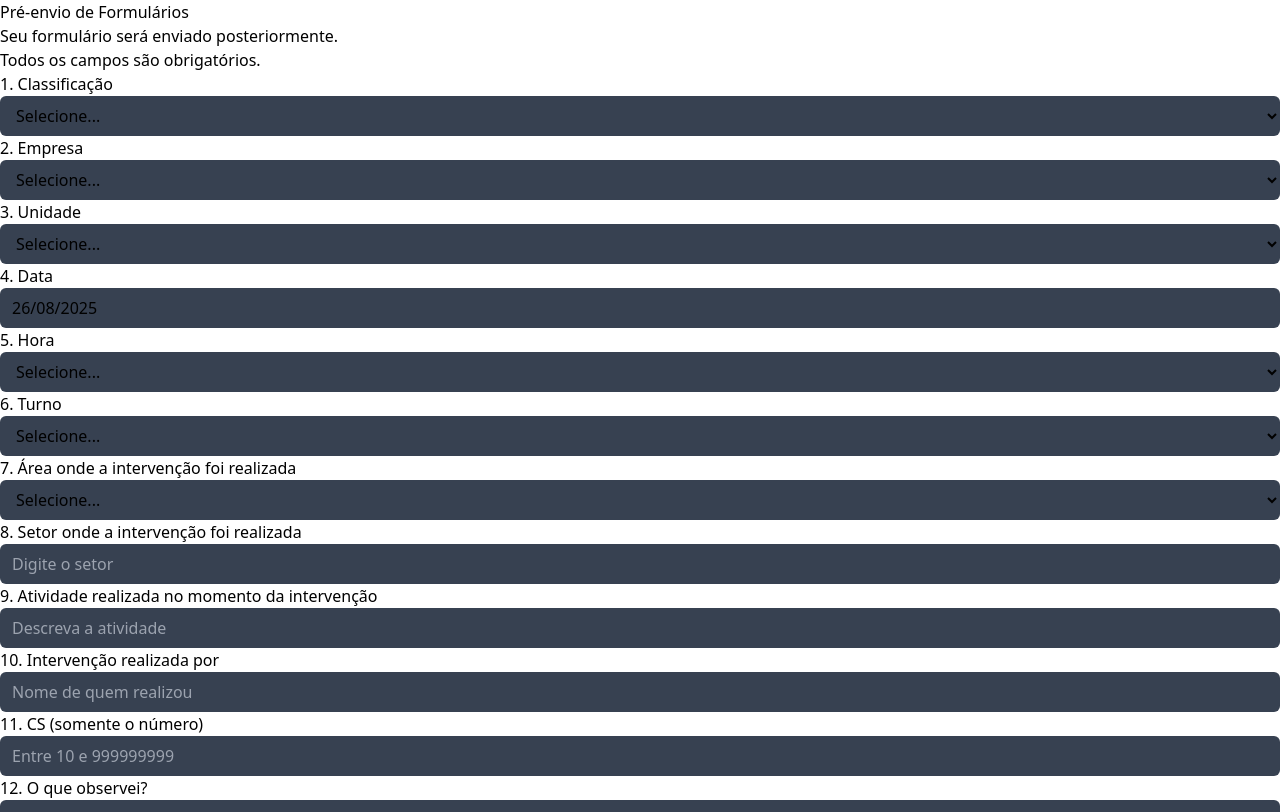
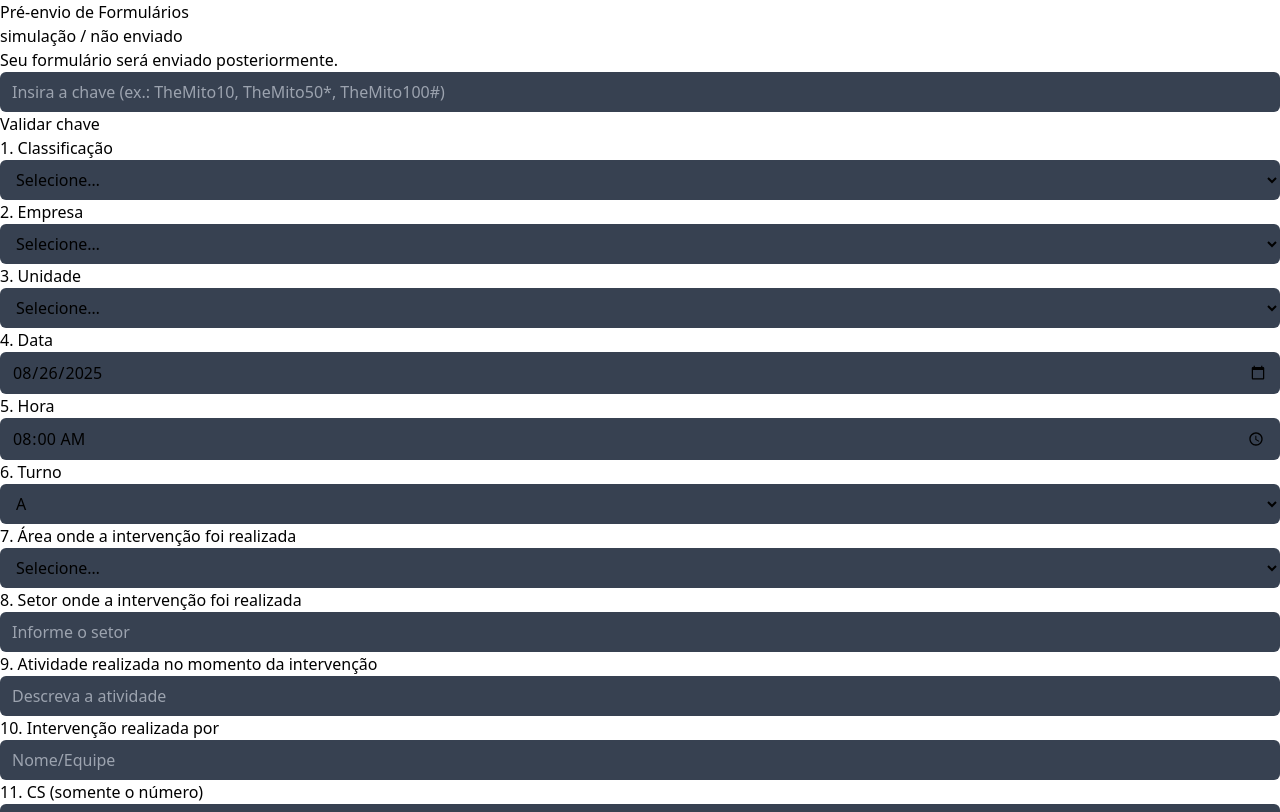
Before and after one commit to themitopc-source/automacao-formulario, a React (Vite) app: page / in a window 1280 px wide. Shown: the top 812 px of the page. Built offline with nearby package versions, Linux system fonts and the light colour scheme.

Commit message:
automacao-formulario

```diff
--- a/src/PreEnvioForms.tsx
+++ b/src/PreEnvioForms.tsx
@@ -1,140 +1,68 @@
-import React, { useMemo, useState, useEffect } from "react";
+import React, { useMemo, useState } from "react";
 
-/** ===================== CONSTANTES ===================== */
-
+/** ================== LISTAS ================== */
 const CLASSIFICACOES = [
   "Quase acidente",
-  "Comportamento inseguro",
   "Condição insegura",
+  "Ato inseguro",
+  "Outro",
 ];
 
-const EMPRESAS = ["Raízen", "Contratada"];
-
-const UNIDADES = [
-  "Araraquara","Barra","Benalcool","Bonfim","Caarapó","Continental","Costa Pinto",
-  "Destivale","Diamante","Dois Córregos","Gasa","Ipaussu","Jataí","Junqueira",
-  "Lagoa da Prata","Leme","Maracaí","MB","Mundial","Paraguaçú","Paraíso",
-  "Passa Tempo","Rafard","Rio Brilhante","Santa Cândida","Santa Elisa",
-  "Santa Helena","São Francisco","Serra","Tarumã","Univalem","Vale do Rosário"
+const EMPRESAS = ["Raízen", "Terceiros", "Outra"];
+const UNIDADES = ["Vale do Rosário", "Unidade A", "Unidade B"];
+const TURNOS = ["A", "B", "C", "ADM"];
+const AREAS = ["Administrativo", "Operacional", "Manutenção", "Segurança"];
+const OBSERVACOES = [
+  "Uso incorreto de EPI",
+  "Armazenamento inadequado",
+  "Sinalização ausente",
+  "Ordem e limpeza",
+  "Outra",
 ];
 
-const HORAS = (() => {
-  const v: string[] = [];
-  for (let h = 0; h < 24; h++) {
-    v.push(`${String(h).padStart(2, "0")}:00`);
-    v.push(`${String(h).padStart(2, "0")}:30`);
-  }
-  return v;
-})();
-
-const TURNOS = ["A", "B", "C"];
-
-const AREAS = ["Adm", "Agr", "Alm", "Aut", "Biogás", "E2G", "Ind"];
-
-const OBSERVACOES = [
-  "Condição estrutural do equipamento","Condição estrutural do local",
-  "Construção civil","COVID","Descarte de lixo","Direção segura",
-  "Elevação e movimentação de carga","Espaço Confinado","LOTO",
-  "Meio Ambiente - Fumaça Preta","Meio Ambiente - Resíduos",
-  "Meio Ambiente - Vazamentos","Meio Ambiente - Vinhaça",
-  "Mov. cargas e interface Homem Máquina","Permissão de Serviços e procedimentos",
-  "Regra dos três pontos","Segurança de processo (Aplicável na Indústria)",
-  "Serviço elétrico","Serviços a quente","Trabalho em Altura",
-  "Uso de EPIS","5S"
-];
-
-const GLOBAL_DAILY_LIMIT = 10;
-
-/** ===================== HELPERS ===================== */
-
-function hojeKey() {
-  const d = new Date();
-  return `${d.getFullYear()}-${String(d.getMonth() + 1).padStart(2, "0")}-${String(
-    d.getDate()
-  ).padStart(2, "0")}`;
-}
-const LS_KEY_COUNT = "preenvio_used_" + hojeKey();
-
-function getUsedToday(): number {
-  const raw = localStorage.getItem(LS_KEY_COUNT);
-  return raw ? Number(raw) || 0 : 0;
-}
-function addUsedToday(qtd: number) {
-  const cur = getUsedToday();
-  localStorage.setItem(LS_KEY_COUNT, String(cur + qtd));
-}
-
-function toDDMMYYYY(d: Date) {
-  const dd = String(d.getDate()).padStart(2, "0");
-  const mm = String(d.getMonth() + 1).padStart(2, "0");
-  const yyyy = d.getFullYear();
-  return `${dd}/${mm}/${yyyy}`;
-}
-
-function ddmmyyyyIsValid(v: string) {
-  // dd/mm/yyyy básico
-  const m = v.match(/^(\d{2})\/(\d{2})\/(\d{4})$/);
-  if (!m) return false;
-  const dd = Number(m[1]);
-  const mm = Number(m[2]);
-  const yyyy = Number(m[3]);
-  const d = new Date(yyyy, mm - 1, dd);
-  return d.getFullYear() === yyyy && d.getMonth() === mm - 1 && d.getDate() === dd;
-}
-
-async function salvarNoServidor(payload: any) {
-  const res = await fetch("/api/save", {
-    method: "POST",
-    headers: { "Content-Type": "application/json" },
-    body: JSON.stringify(payload),
-  });
-  let data: any = {};
-  try {
-    data = await res.json();
-  } catch {}
-  if (!res.ok || !data?.ok) {
-    const msg =
-      data?.error || `Falha ao salvar (HTTP ${res.status}). Verifique as variáveis no Vercel.`;
-    throw new Error(msg);
-  }
-  return data as { ok: true; path: string; content_sha: string; commit_sha: string };
-}
-
-/** ===================== TIPO DO FORM ===================== */
-
-type FormData = {
+/** ================== TIPOS ================== */
+type Form = {
   classificacao: string;
   empresa: string;
   unidade: string;
-  data: string; // dd/mm/yyyy
-  hora: string;
+  data: string; // yyyy-mm-dd
+  hora: string; // HH:mm
   turno: string;
   area: string;
   setor: string;
   atividade: string;
-  intervencao: string;
-  cs: string;
+  por: string;
+  cs: string; // número string
   observacao: string;
   descricao: string;
   fiz: string;
 };
 
-type Errors = Partial<Record<keyof FormData, string>>;
+type Errors = Partial<Record<keyof Form, string>>;
 
-/** ===================== COMPONENTE ===================== */
+/** Util: hoje em yyyy-mm-dd */
+function todayISO() {
+  const d = new Date();
+  const y = d.getFullYear();
+  const m = String(d.getMonth() + 1).padStart(2, "0");
+  const day = String(d.getDate()).padStart(2, "0");
+  return `${y}-${m}-${day}`;
+}
 
+/** ================== COMPONENTE ================== */
 export default function PreEnvioForms() {
-  const [form, setForm] = useState<FormData>({
+  /** ---------- estado do formulário ---------- */
+  const [form, setForm] = useState<Form>({
     classificacao: "",
     empresa: "",
     unidade: "",
-    data: toDDMMYYYY(new Date()),
-    hora: "",
-    turno: "",
+    data: todayISO(),
+    hora: "08:00",
+    turno: "A",
     area: "",
     setor: "",
     atividade: "",
-    intervencao: "",
+    por: "",
     cs: "",
     observacao: "",
     descricao: "",
@@ -146,232 +74,306 @@ export default function PreEnvioForms() {
   const [progress, setProgress] = useState(0);
   const [step, setStep] = useState("");
 
-  const used = getUsedToday();
-  const remaining = Math.max(0, GLOBAL_DAILY_LIMIT - used);
+  /** ---------- CHAVE / LIMITE POR DIA ---------- */
+  const [licKey, setLicKey] = useState("");
+  const [licStatus, setLicStatus] = useState<null | {
+    ok: boolean;
+    msg: string;
+    id?: string;
+    limit?: number;
+  }>(null);
+  const [dailyLimit, setDailyLimit] = useState<number>(0);
+  const [used, setUsed] = useState<number>(0);
 
-  useEffect(() => {
-    // Atualiza o título com limite usado
-    document.title = `Pré-envio (${used}/${GLOBAL_DAILY_LIMIT})`;
-  }, [used]);
+  const todayStr = useMemo(() => todayISO(), []);
 
-  const exampleDates10 = useMemo(() => {
-    const hoje = new Date();
-    return Array.from({ length: 3 })
-      .map((_, i) => toDDMMYYYY(new Date(hoje.getFullYear(), hoje.getMonth(), hoje.getDate() - i)))
-      .join(", ") + ", ...";
-  }, []);
+  function keyInfo(key: string) {
+    const k = key.trim();
+    if (/^themito10$/i.test(k)) return { valid: true, id: "TheMito10", limit: 10 as const };
+    if (/^themito50\*$/i.test(k)) return { valid: true, id: "TheMito50*", limit: 50 as const };
+    if (/^themito100#$/i.test(k)) return { valid: true, id: "TheMito100#", limit: 100 as const };
+    return { valid: false as const };
+  }
 
-  function onChange(e: React.ChangeEvent<HTMLInputElement | HTMLTextAreaElement | HTMLSelectElement>) {
+  function usageKey(id: string) {
+    return `usage:${id}:${todayStr}`;
+  }
+
+  function loadUsage(id: string) {
+    const val = Number(localStorage.getItem(usageKey(id)) || "0");
+    setUsed(isNaN(val) ? 0 : val);
+  }
+
+  function saveUsage(id: string, value: number) {
+    localStorage.setItem(usageKey(id), String(value));
+    setUsed(value);
+  }
+
+  function validarChave() {
+    const info = keyInfo(licKey);
+    if (!info.valid) {
+      setLicStatus({ ok: false, msg: "Chave inválida." });
+      setDailyLimit(0);
+      setUsed(0);
+      return;
+    }
+    setLicStatus({
+      ok: true,
+      msg: `Chave válida. Limite diário: ${info.limit}.`,
+      id: info.id,
+      limit: info.limit,
+    });
+    setDailyLimit(info.limit!);
+    loadUsage(info.id!);
+  }
+
+  /** ---------- handlers ---------- */
+  function onChange(e: React.ChangeEvent<HTMLInputElement | HTMLSelectElement | HTMLTextAreaElement>) {
     const { name, value } = e.target;
     setForm((f) => ({ ...f, [name]: value }));
-    // limpa erro do campo ao digitar
     setErrors((err) => ({ ...err, [name]: undefined }));
   }
 
-  function validate(f: FormData): Errors {
+  /** validação obrigatória + CS número */
+  function validate(): boolean {
     const e: Errors = {};
-    const REQ = "Esta pergunta é obrigatória.";
-
-    if (!f.classificacao) e.classificacao = REQ;
-    if (!f.empresa) e.empresa = REQ;
-    if (!f.unidade) e.unidade = REQ;
-
-    if (!f.data) e.data = REQ;
-    else if (!ddmmyyyyIsValid(f.data)) e.data = "Informe a data no formato dd/mm/aaaa.";
-
-    if (!f.hora) e.hora = REQ;
-    if (!f.turno) e.turno = REQ;
-    if (!f.area) e.area = REQ;
-
-    if (!f.setor) e.setor = REQ;
-    if (!f.atividade) e.atividade = REQ;
-    if (!f.intervencao) e.intervencao = REQ;
-
-    if (!f.cs) e.cs = REQ;
-    else if (!/^\d+$/.test(f.cs) || Number(f.cs) < 10 || Number(f.cs) > 999999999) {
+    const req: (keyof Form)[] = [
+      "classificacao",
+      "empresa",
+      "unidade",
+      "data",
+      "hora",
+      "turno",
+      "area",
+      "setor",
+      "atividade",
+      "por",
+      "cs",
+      "observacao",
+      "descricao",
+      "fiz",
+    ];
+    req.forEach((k) => {
+      const v = (form[k] ?? "").toString().trim();
+      if (!v) e[k] = "Esta pergunta é obrigatória.";
+    });
+    // CS numérico entre 10 e 999999999
+    const csn = Number(form.cs);
+    if (!Number.isFinite(csn) || csn < 10 || csn > 999999999) {
       e.cs = "Informe um número entre 10 e 999999999.";
     }
-
-    if (!f.observacao) e.observacao = REQ;
-    if (!f.descricao) e.descricao = REQ;
-    if (!f.fiz) e.fiz = REQ;
-
-    return e;
+    setErrors(e);
+    return Object.keys(e).length === 0;
   }
 
-  async function gerar(lote10: boolean) {
-    if (running) return;
+  /** gera entradas e envia para API /api/save (salva no GitHub) */
+  async function gerar(isLote: boolean) {
+    const countToUse = isLote ? 10 : 1;
 
-    // Limite diário
-    if (remaining <= 0) {
-      alert(`Limite diário atingido (${GLOBAL_DAILY_LIMIT}/${GLOBAL_DAILY_LIMIT}). Tente amanhã.`);
+    if (!licStatus?.ok || !licStatus.id || !dailyLimit) {
+      alert("Valide uma chave primeiro.");
       return;
     }
 
-    // Validação
-    const v = validate(form);
-    setErrors(v);
-    const hasError = Object.values(v).some(Boolean);
-    if (hasError) {
-      // foca no primeiro erro
-      const first = Object.entries(v).find(([, msg]) => msg);
-      if (first) {
-        const el = document.querySelector(`[name="${first[0]}"]`) as HTMLElement | null;
-        el?.focus();
-      }
+    const remaining = dailyLimit - used;
+    if (remaining <= 0) {
+      alert("Limite diário atingido para esta chave.");
+      return;
+    }
+    if (countToUse > remaining) {
+      alert(`Restam apenas ${remaining} envios hoje para esta chave.`);
       return;
     }
 
+    if (!validate()) {
+      window.scrollTo({ top: 0, behavior: "smooth" });
+      return;
+    }
+
+    setRunning(true);
+    setProgress(0);
+    setStep("Preparando…");
+
     try {
-      setRunning(true);
-      setProgress(0);
-      setStep("Preparando pacote...");
+      // monta as N entradas (retrocedendo a data no modo 10x)
+      const items: any[] = [];
+      for (let i = 0; i < countToUse; i++) {
+        const d = new Date(form.data);
+        d.setDate(d.getDate() - (isLote ? i : 0));
+        const yyyy = d.getFullYear();
+        const mm = String(d.getMonth() + 1).padStart(2, "0");
+        const dd = String(d.getDate()).padStart(2, "0");
+        const dataISO = `${yyyy}-${mm}-${dd}`;
 
-      if (!lote10) {
-        // 1x
-        const payload = {
-          tipo: "single",
-          quando: new Date().toISOString(),
-          dados: form,
-          info: { notice: "Seu formulário será enviado posteriormente." },
-        };
+        items.push({
+          ...form,
+          data: dataISO,
+          _meta: {
+            origem: "preenvio",
+            createdAt: new Date().toISOString(),
+            chave: licStatus.id,
+            lote: isLote,
+          },
+        });
+      }
 
-        setStep("Salvando no servidor...");
-        const r = await salvarNoServidor(payload);
-        setProgress(100);
-        addUsedToday(1);
-        alert(`Pacote gerado e arquivado: ${r.path}`);
-      } else {
-        // 10x com datas retroativas
-        const hoje = new Date();
-        const itens = Array.from({ length: Math.min(10, remaining) }).map((_, i) => {
-          const d = new Date(hoje);
-          d.setDate(d.getDate() - i);
-          return { ...form, data: toDDMMYYYY(d) };
+      // envia uma a uma para a API
+      for (let i = 0; i < items.length; i++) {
+        setStep(`Salvando ${i + 1} de ${items.length}…`);
+        const r = await fetch("/api/save", {
+          method: "POST",
+          headers: { "Content-Type": "application/json" },
+          body: JSON.stringify(items[i]),
         });
+        const j = await r.json();
+        if (!j.ok) throw new Error(j.error || "Falha ao salvar.");
+        setProgress(Math.round(((i + 1) / items.length) * 100));
+      }
 
-        // Simula progresso
-        for (let i = 0; i <= 70; i += 10) {
-          setProgress(i);
-          await new Promise((res) => setTimeout(res, 80));
-        }
-
-        setStep("Salvando lote no servidor...");
-        const payload = {
-          tipo: "lote10",
-          quando: new Date().toISOString(),
-          itens,
-          info: { notice: "Seu formulário será enviado posteriormente." },
-        };
-        const r = await salvarNoServidor(payload);
-        setProgress(100);
-        addUsedToday(itens.length);
-        alert(`Lote (${itens.length}x) arquivado: ${r.path}`);
-      }
+      saveUsage(licStatus.id!, used + countToUse);
+      setStep("Concluído!");
+      alert(`${countToUse} registro(s) salvo(s) com sucesso.`);
     } catch (err: any) {
       console.error(err);
-      alert(`Falha ao salvar: ${err?.message || err}`);
+      alert(`Erro: ${err?.message || err}`);
     } finally {
       setRunning(false);
-      setStep("");
-      setProgress(0);
+      setTimeout(() => setStep(""), 1500);
     }
   }
 
+  /** exemplo de datas mostradas no tooltip do botão 10x */
+  const exampleDates10 = useMemo(() => {
+    const base = new Date(form.data || todayStr);
+    const arr: string[] = [];
+    for (let i = 0; i < 3; i++) {
+      const d = new Date(base);
+      d.setDate(base.getDate() - i);
+      const yyyy = d.getFullYear();
+      const mm = String(d.getMonth() + 1).padStart(2, "0");
+      const dd = String(d.getDate()).padStart(2, "0");
+      arr.push(`${dd}/${mm}/${yyyy}`);
+    }
+    return `${arr[0]}, ${arr[1]}, ${arr[2]}…`;
+  }, [form.data, todayStr]);
+
   return (
-    <div className="min-h-screen bg-gray-900 text-gray-100">
-      <header className="px-5 py-4 border-b border-gray-800">
-        <h1 className="text-xl font-semibold">Pré-envio de Formulários</h1>
-        <p className="text-sm text-gray-300 mt-1">
-          Seu formulário será enviado posteriormente.
-        </p>
+    <div className="min-h-screen bg-[#0f172a] text-white">
+      <header className="max-w-5xl mx-auto px-4 pt-8 pb-2">
+        <div className="flex items-center justify-between">
+          <h1 className="text-2xl font-semibold">Pré-envio de Formulários</h1>
+          <span className="text-xs rounded-full border border-yellow-600/70 px-3 py-1 text-yellow-400">
+            simulação / não enviado
+          </span>
+        </div>
+        <div className="text-sm text-gray-300 mt-2">Seu formulário será enviado posteriormente.</div>
+
+        {/* Barra da chave */}
+        <div className="mt-4 rounded-lg bg-slate-800/60 p-3">
+          <div className="flex gap-2">
+            <input
+              value={licKey}
+              onChange={(e) => setLicKey(e.target.value)}
+              placeholder="Insira a chave (ex.: TheMito10, TheMito50*, TheMito100#)"
+              className="input flex-1"
+            />
+            <button
+              type="button"
+              onClick={validarChave}
+              className="px-3 py-2 rounded-md bg-indigo-600 hover:bg-indigo-500"
+            >
+              Validar chave
+            </button>
+          </div>
+          {licStatus && (
+            <div className={`mt-2 text-sm ${licStatus.ok ? "text-emerald-400" : "text-red-400"}`}>
+              {licStatus.msg} {licStatus.ok && "(renova diariamente)"}
+            </div>
+          )}
+        </div>
       </header>
 
-      <main className="max-w-3xl mx-auto p-5">
-        <div className="rounded-lg bg-gray-800/60 p-5 shadow-lg">
-          <div className="mb-4 text-sm text-gray-300">
-            Todos os campos são obrigatórios.
-          </div>
-
-          {/* 1. Classificação */}
+      <main className="max-w-5xl mx-auto px-4 pb-14">
+        <div className="mt-6 rounded-xl border border-white/10 bg-slate-900/40 p-4">
+          {/* 1 */}
           <Field label="1. Classificação">
             <select name="classificacao" value={form.classificacao} onChange={onChange} className="select">
-              <option value="">Selecione...</option>
-              {CLASSIFICACOES.map((o) => <option key={o}>{o}</option>)}
+              <option value="">Selecione…</option>
+              {CLASSIFICACOES.map((o) => (
+                <option key={o}>{o}</option>
+              ))}
             </select>
             <Error text={errors.classificacao} />
           </Field>
 
-          {/* 2. Empresa */}
+          {/* 2 */}
           <Field label="2. Empresa">
             <select name="empresa" value={form.empresa} onChange={onChange} className="select">
-              <option value="">Selecione...</option>
-              {EMPRESAS.map((o) => <option key={o}>{o}</option>)}
+              <option value="">Selecione…</option>
+              {EMPRESAS.map((o) => (
+                <option key={o}>{o}</option>
+              ))}
             </select>
             <Error text={errors.empresa} />
           </Field>
 
-          {/* 3. Unidade */}
+          {/* 3 */}
           <Field label="3. Unidade">
             <select name="unidade" value={form.unidade} onChange={onChange} className="select">
-              <option value="">Selecione...</option>
-              {UNIDADES.map((o) => <option key={o}>{o}</option>)}
+              <option value="">Selecione…</option>
+              {UNIDADES.map((o) => (
+                <option key={o}>{o}</option>
+              ))}
             </select>
             <Error text={errors.unidade} />
           </Field>
 
-          {/* 4. Data */}
+          {/* 4 */}
           <Field label="4. Data">
-            <input
-              name="data"
-              value={form.data}
-              onChange={onChange}
-              className="input"
-              placeholder="dd/mm/aaaa"
-            />
+            <input type="date" name="data" value={form.data} onChange={onChange} className="input" />
             <Error text={errors.data} />
           </Field>
 
-          {/* 5. Hora */}
+          {/* 5 */}
           <Field label="5. Hora">
-            <select name="hora" value={form.hora} onChange={onChange} className="select">
-              <option value="">Selecione...</option>
-              {HORAS.map((o) => <option key={o}>{o}</option>)}
-            </select>
+            <input type="time" name="hora" value={form.hora} onChange={onChange} className="input" />
             <Error text={errors.hora} />
           </Field>
 
-          {/* 6. Turno */}
+          {/* 6 */}
           <Field label="6. Turno">
             <select name="turno" value={form.turno} onChange={onChange} className="select">
-              <option value="">Selecione...</option>
-              {TURNOS.map((o) => <option key={o}>{o}</option>)}
+              {TURNOS.map((o) => (
+                <option key={o}>{o}</option>
+              ))}
             </select>
             <Error text={errors.turno} />
           </Field>
 
-          {/* 7. Área onde a intervenção foi realizada */}
+          {/* 7 */}
           <Field label="7. Área onde a intervenção foi realizada">
             <select name="area" value={form.area} onChange={onChange} className="select">
-              <option value="">Selecione...</option>
-              {AREAS.map((o) => <option key={o}>{o}</option>)}
+              <option value="">Selecione…</option>
+              {AREAS.map((o) => (
+                <option key={o}>{o}</option>
+              ))}
             </select>
             <Error text={errors.area} />
           </Field>
 
-          {/* 8. Setor */}
+          {/* 8 */}
           <Field label="8. Setor onde a intervenção foi realizada">
             <input
               name="setor"
               value={form.setor}
               onChange={onChange}
               className="input"
-              placeholder="Digite o setor"
+              placeholder="Informe o setor"
             />
             <Error text={errors.setor} />
           </Field>
 
-          {/* 9. Atividade */}
+          {/* 9 */}
           <Field label="9. Atividade realizada no momento da intervenção">
             <input
               name="atividade"
@@ -383,41 +385,37 @@ export default function PreEnvioForms() {
             <Error text={errors.atividade} />
           </Field>
 
-          {/* 10. Intervenção realizada por */}
+          {/* 10 */}
           <Field label="10. Intervenção realizada por">
-            <input
-              name="intervencao"
-              value={form.intervencao}
-              onChange={onChange}
-              className="input"
-              placeholder="Nome de quem realizou"
-            />
-            <Error text={errors.intervencao} />
+            <input name="por" value={form.por} onChange={onChange} className="input" placeholder="Nome/Equipe" />
+            <Error text={errors.por} />
           </Field>
 
-          {/* 11. CS */}
+          {/* 11 */}
           <Field label="11. CS (somente o número)">
             <input
               name="cs"
               value={form.cs}
               onChange={onChange}
               className="input"
-              placeholder="Entre 10 e 999999999"
+              placeholder="entre 10 e 999999999"
               inputMode="numeric"
             />
             <Error text={errors.cs} />
           </Field>
 
-          {/* 12. O que observei? */}
+          {/* 12 */}
           <Field label="12. O que observei?">
             <select name="observacao" value={form.observacao} onChange={onChange} className="select">
-              <option value="">Selecione...</option>
-              {OBSERVACOES.map((o) => <option key={o}>{o}</option>)}
+              <option value="">Selecione…</option>
+              {OBSERVACOES.map((o) => (
+                <option key={o}>{o}</option>
+              ))}
             </select>
             <Error text={errors.observacao} />
           </Field>
 
-          {/* 13. Descrição */}
+          {/* 13 */}
           <Field label="13. Breve descrição do que foi observado">
             <textarea
               name="descricao"
@@ -429,7 +427,7 @@ export default function PreEnvioForms() {
             <Error text={errors.descricao} />
           </Field>
 
-          {/* 14. O que eu fiz a respeito? */}
+          {/* 14 */}
           <Field label="14. O que eu fiz a respeito?">
             <textarea
               name="fiz"
@@ -446,7 +444,7 @@ export default function PreEnvioForms() {
             <button
               title="Gera um pacote (1x). Seu formulário será enviado posteriormente."
               onClick={() => gerar(false)}
-              disabled={running || remaining <= 0}
+              disabled={running || !licStatus?.ok}
               className="px-4 py-2 rounded-md bg-purple-600 hover:bg-purple-500 disabled:opacity-60"
             >
               Gerar pacote (1x)
@@ -455,14 +453,14 @@ export default function PreEnvioForms() {
             <button
               title={`Gera 10 entradas retrocedendo a data (ex.: ${exampleDates10}).`}
               onClick={() => gerar(true)}
-              disabled={running || remaining <= 0}
+              disabled={running || !licStatus?.ok}
               className="px-4 py-2 rounded-md bg-purple-600 hover:bg-purple-500 disabled:opacity-60"
             >
               Gerar lote (10x)
             </button>
 
             <div className="text-sm text-gray-300 self-center">
-              Hoje: {used}/{GLOBAL_DAILY_LIMIT}
+              {licStatus?.ok ? `Hoje: ${used}/${dailyLimit}` : "Valide a chave para liberar o envio"}
             </div>
           </div>
 
@@ -470,7 +468,10 @@ export default function PreEnvioForms() {
           {running && (
             <div className="mt-6">
               <div className="h-2 bg-gray-700 rounded">
-                <div className="h-2 bg-indigo-500 rounded transition-all" style={{ width: `${progress}%` }} />
+                <div
+                  className="h-2 bg-indigo-500 rounded transition-all"
+                  style={{ width: `${progress}%` }}
+                />
               </div>
               <div className="text-xs text-gray-300 mt-2">{step}</div>
             </div>
@@ -478,7 +479,7 @@ export default function PreEnvioForms() {
         </div>
       </main>
 
-      {/* utilitários inline (funcionam bem com Tailwind) */}
+      {/* utilitários inline (combinam com Tailwind) */}
       <style>{`
         .input { width:100%; padding:0.5rem 0.75rem; border-radius:0.375rem; background:#374151; outline:none; }
         .select { width:100%; padding:0.5rem 0.75rem; border-radius:0.375rem; background:#374151; outline:none; }
@@ -488,8 +489,7 @@ export default function PreEnvioForms() {
   );
 }
 
-/** ===================== SUBCOMPONENTES ===================== */
-
+/** ======= SUBCOMPONENTES ======= */
 function Field(props: { label: string; children: React.ReactNode }) {
   return (
     <div className="mb-4">
```
